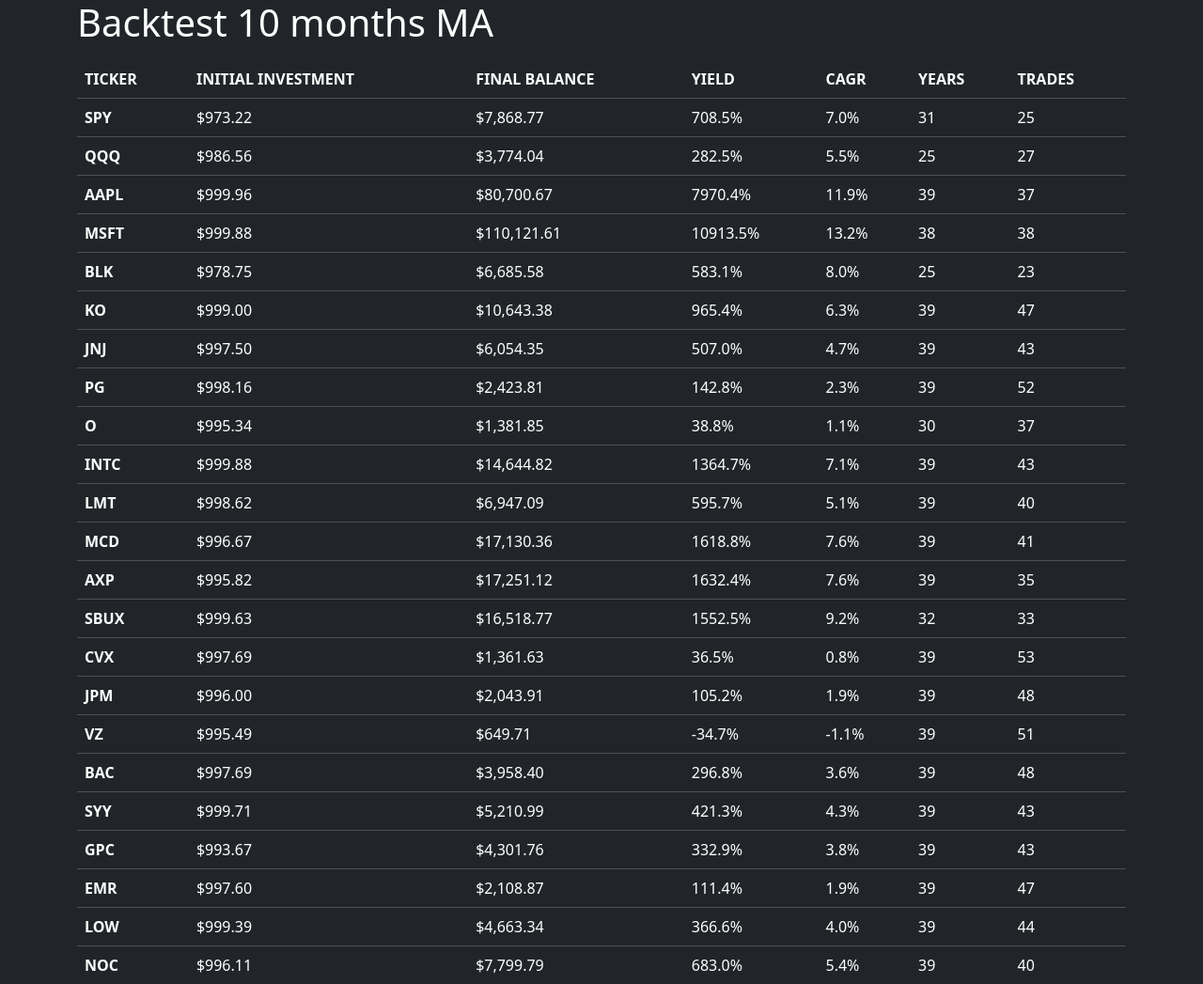
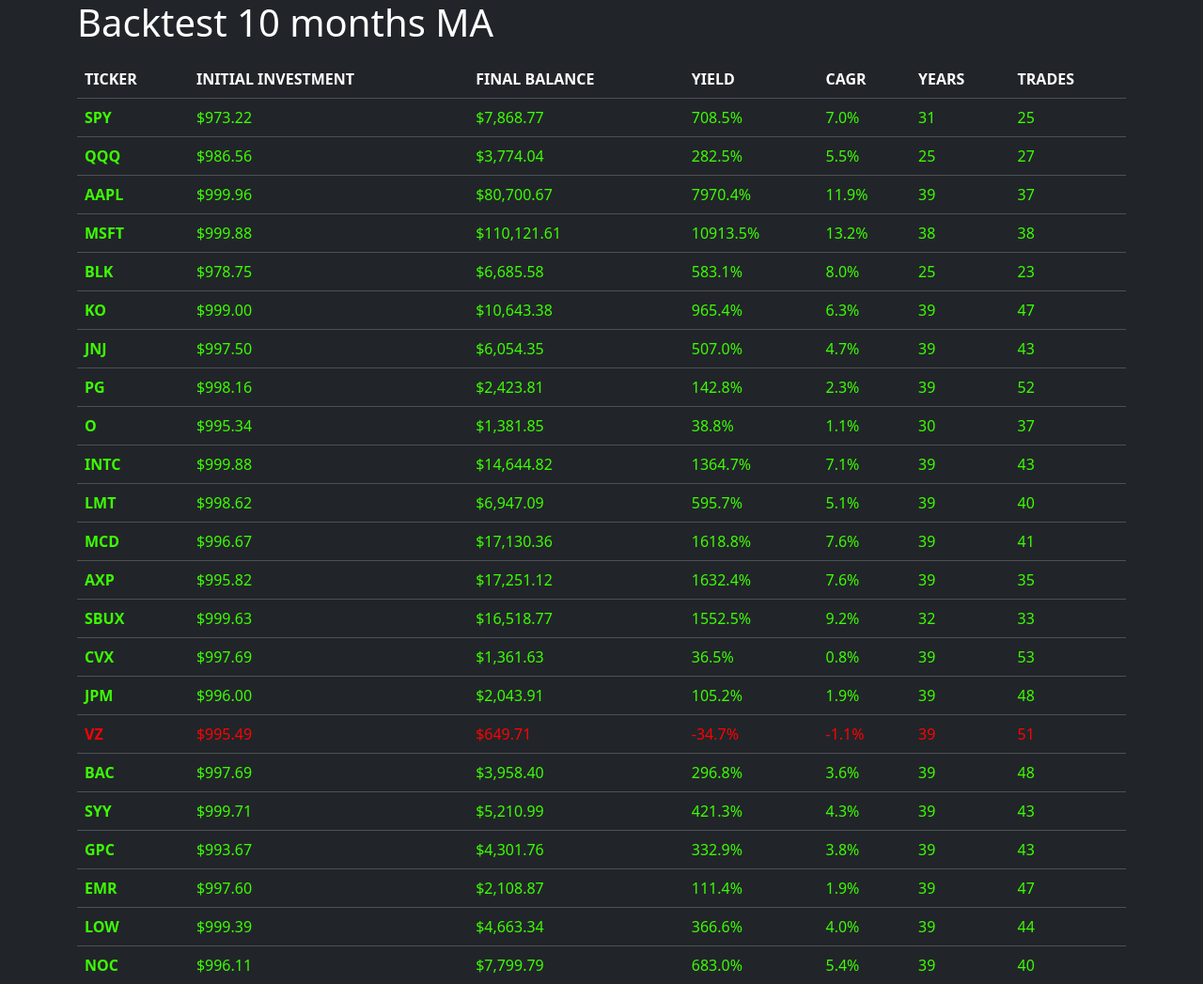
Before and after one commit to marknovanta/backtester, a Flask app: page / in a window 1280 px wide. Shown: the top 1047 px of the page at 94% size. Run offline with Flask 3, Linux system fonts and the light colour scheme.

Commit message:
Add colored style

```diff
--- a/templates/index.html
+++ b/templates/index.html
@@ -25,13 +25,23 @@
             <tbody>
                 {% for i in info %}
                     <tr>
-                        <th scope="row">{{ i['ticker'] }}</th>
-                        <td>{{ '${:,.2f}'.format(i['initial investment']) }}</td>
-                        <td>{{ '${:,.2f}'.format(i['final balance']) }}</td>
-                        <td>{{ '%0.1f' % (i['yield']*100) }}%</td>
-                        <td>{{ '%0.1f' % (i['cagr']*100) }}%</td>
-                        <td>{{ i['period'] }}</td>
-                        <td>{{ i['trades'] }}</td>
+                        {% if i['initial investment'] < i['final balance'] %}
+                            <th scope="row" style="color: #3dfc03;">{{ i['ticker'] }}</th>
+                            <td style="color: #3dfc03;">{{ '${:,.2f}'.format(i['initial investment']) }}</td>
+                            <td style="color: #3dfc03;">{{ '${:,.2f}'.format(i['final balance']) }}</td>
+                            <td style="color: #3dfc03;">{{ '%0.1f' % (i['yield']*100) }}%</td>
+                            <td style="color: #3dfc03;">{{ '%0.1f' % (i['cagr']*100) }}%</td>
+                            <td style="color: #3dfc03;">{{ i['period'] }}</td>
+                            <td style="color: #3dfc03;">{{ i['trades'] }}</td>
+                        {% else %}
+                            <th scope="row" style="color: #fc0303;">{{ i['ticker'] }}</th>
+                            <td style="color: #fc0303;">{{ '${:,.2f}'.format(i['initial investment']) }}</td>
+                            <td style="color: #fc0303;">{{ '${:,.2f}'.format(i['final balance']) }}</td>
+                            <td style="color: #fc0303;">{{ '%0.1f' % (i['yield']*100) }}%</td>
+                            <td style="color: #fc0303;">{{ '%0.1f' % (i['cagr']*100) }}%</td>
+                            <td style="color: #fc0303;">{{ i['period'] }}</td>
+                            <td style="color: #fc0303;">{{ i['trades'] }}</td>
+                        {% endif %}
                     </tr>
                 {% endfor %}
             </tbody>
```
